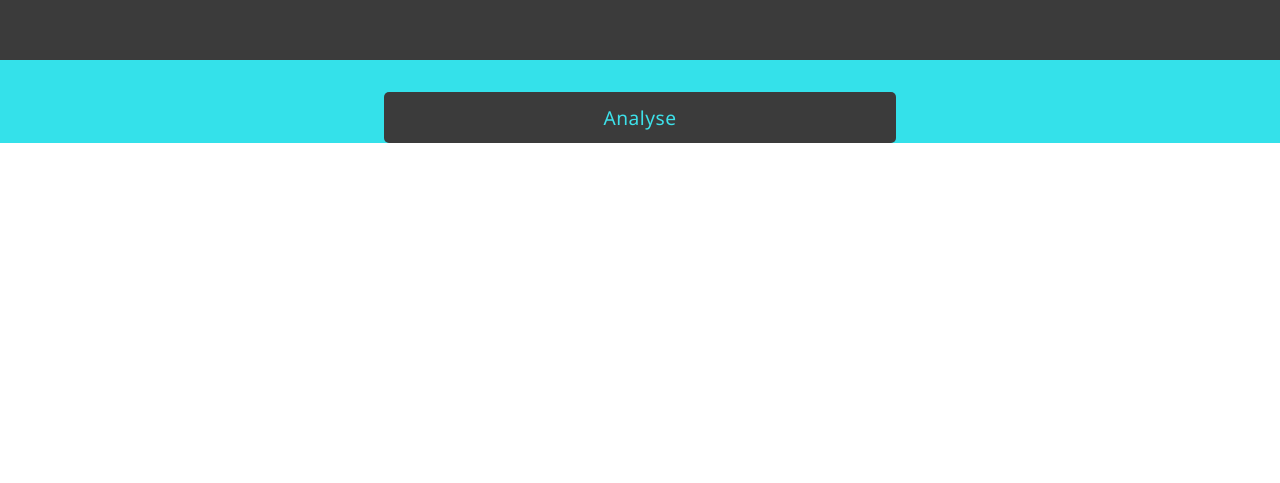
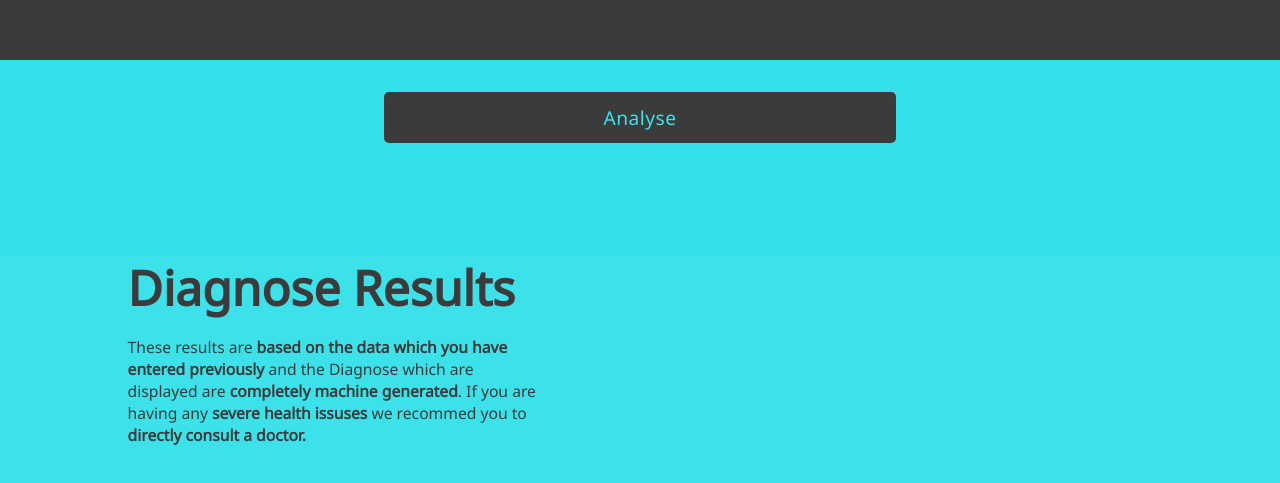
Before and after one commit to AswinAsok/Doctian, a React (Create React App) app: page / in a window 1280 px wide. Shown: the part 1133-1616 px from the top of the page. Before the commit the page ends 1276 px from the top, so only its background shows below. Built offline with nearby package versions, Linux system fonts and the light colour scheme; no server answers.

Commit message:
Started Diagnose Display Section

```diff
--- a/src/Components/Diagnose/Diagnose.jsx
+++ b/src/Components/Diagnose/Diagnose.jsx
@@ -19,8 +19,7 @@ function Diagnose({ sessionId }) {
     axios
       .request(options)
       .then(function (response) {
-        console.log(response.data.Diseases);
-        // setResult(response.data.Diseases);
+        setResult(response.data.Diseases);
       })
       .catch(function (error) {
         console.error(error);
@@ -33,7 +32,22 @@ function Diagnose({ sessionId }) {
         Analyse
       </button>
 
-      <div className="diagnose-container">{result}</div>
+     <div className="diagnose-display">
+       <div className="lside">
+         <div className="heading">Diagnose Results</div>
+         <div className="sub-heading">
+           These results are <b>based on the data which you have
+           entered previously</b> and the Diagnose which are displayed
+           are <b>completely machine generated</b>. If you are having any <b>severe
+           health issuses</b> we recommed you to <b>directly consult a doctor.</b>
+         </div>
+       </div>
+       <div className="rside">
+         <div className="results-container">
+
+         </div>
+       </div>
+     </div>
     </div>
   );
 }
--- a/src/Components/Diagnose/Diganose.css
+++ b/src/Components/Diagnose/Diganose.css
@@ -1,8 +1,8 @@
-.analyse{
+.analyse {
   width: 40%;
   margin-left: 30%;
-    background-color: #3B3B3B;
-    color: #3dE1EA;
+  background-color: #3b3b3b;
+  color: #3de1ea;
   border: none;
   margin-top: 2rem;
   padding: 0.75rem;
@@ -10,5 +10,36 @@
   font-size: 1.2rem;
   font-weight: 500;
   letter-spacing: 0.5px;
+}
+
+.diagnose-display {
+  width: 100%;
+  color: #3b3b3b;
+  margin-top: 7rem;
+  padding-bottom: 10rem;
+  min-height: 50vh;
+  background-color: #3de1ea;
+  display: flex;
+  flex-direction: row;
+  justify-content: space-around;
+}
+
+.lside {
+  width: 40%;
+  padding-left: 5.3rem;
+}
+.rside{
+    width: 40%;
 
 }
+
+.heading {
+  font-size: 3rem;
+  font-weight: 600;
+}
+
+.sub-heading {
+  width: 80%;
+  font-size: 0.98rem;
+  padding-top: 1rem;
+}
```
Lines whose indentation alone changed are shown as unchanged.
